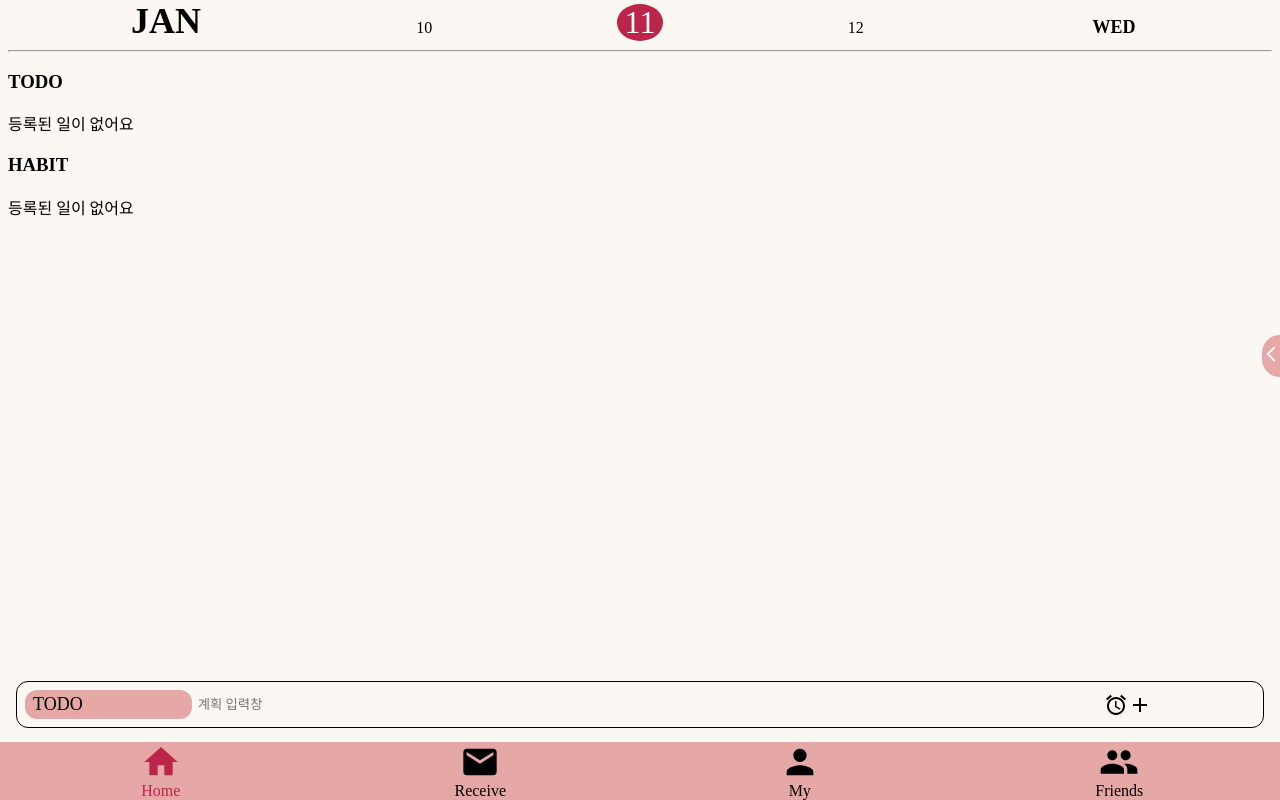
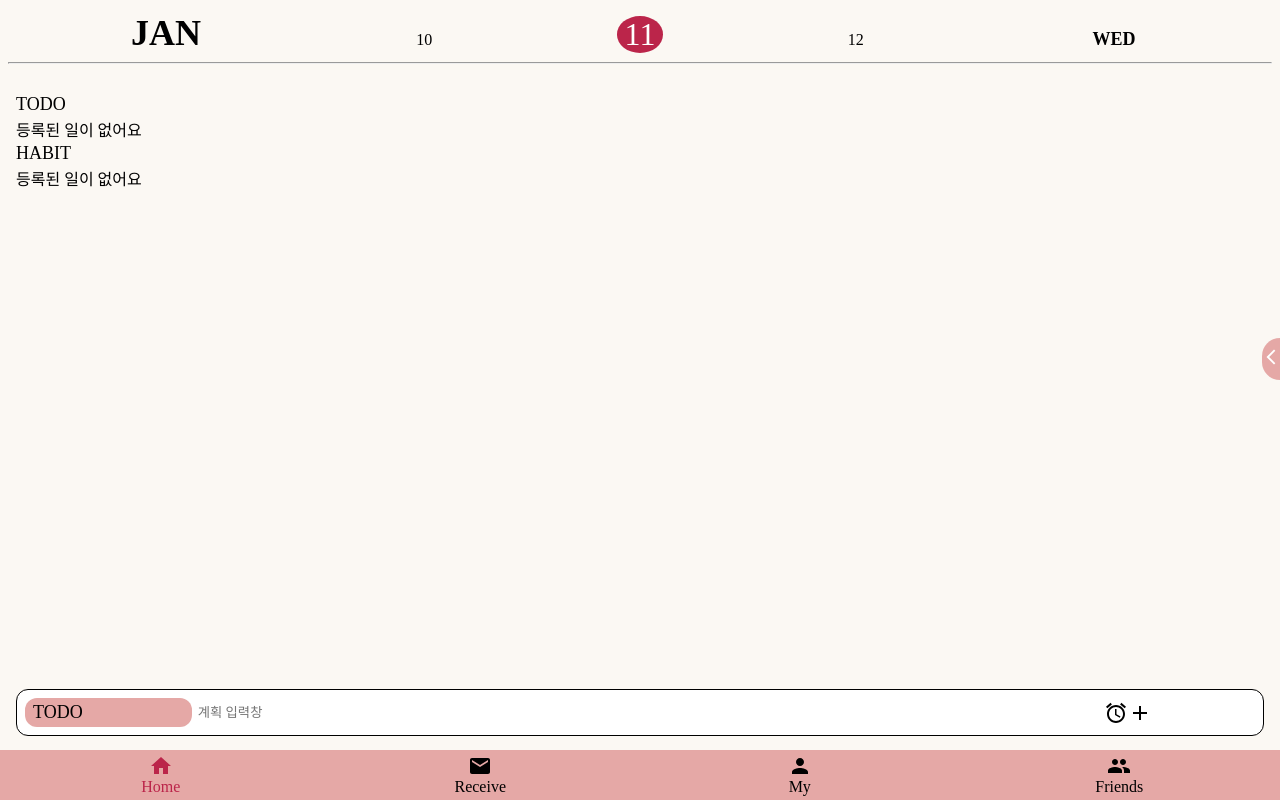
Before and after one commit to SWAcademy-Team-3/todoclient, a React (Create React App) app: page / in a window 1280 px wide. Built offline with nearby package versions, Linux system fonts and the light colour scheme; a web font is replaced by a local one.

Commit message:
[fix] Home 컴포넌트 재조정

```diff
--- a/src/component/NavigatorBox.js
+++ b/src/component/NavigatorBox.js
@@ -11,14 +11,14 @@ export default function NavigatorBox({ navName, onNavigation, selectNav }) {
       if (selectNav === navName) {
         return (
           <>
-            <HomeIcon sx={{ fontSize: 40, color: "#bb254a" }} />
+            <HomeIcon sx={{ color: "#bb254a" }} />
             <span style={{ color: "#bb254a" }}>{navName}</span>
           </>
         );
       } else {
         return (
           <>
-            <HomeIcon sx={{ fontSize: 40 }} />
+            <HomeIcon />
             <span>{navName}</span>
           </>
         );
@@ -27,14 +27,14 @@ export default function NavigatorBox({ navName, onNavigation, selectNav }) {
       if (selectNav === navName) {
         return (
           <>
-            <MailIcon sx={{ fontSize: 40, color: "#bb254a" }} />
+            <MailIcon sx={{ color: "#bb254a" }} />
             <span style={{ color: "#bb254a" }}>{navName}</span>
           </>
         );
       } else {
         return (
           <>
-            <MailIcon sx={{ fontSize: 40 }} />
+            <MailIcon />
             <span>{navName}</span>
           </>
         );
@@ -43,14 +43,14 @@ export default function NavigatorBox({ navName, onNavigation, selectNav }) {
       if (selectNav === navName) {
         return (
           <>
-            <PersonIcon sx={{ fontSize: 40, color: "#bb254a" }} />
+            <PersonIcon sx={{ color: "#bb254a" }} />
             <span style={{ color: "#bb254a" }}>{navName}</span>
           </>
         );
       } else {
         return (
           <>
-            <PersonIcon sx={{ fontSize: 40 }} />
+            <PersonIcon />
             <span>{navName}</span>
           </>
         );
@@ -59,14 +59,14 @@ export default function NavigatorBox({ navName, onNavigation, selectNav }) {
       if (selectNav === navName) {
         return (
           <>
-            <PeopleIcon sx={{ fontSize: 40, color: "#bb254a" }} />
+            <PeopleIcon sx={{ color: "#bb254a" }} />
             <span style={{ color: "#bb254a" }}>{navName}</span>
           </>
         );
       } else {
         return (
           <>
-            <PeopleIcon sx={{ fontSize: 40 }} />
+            <PeopleIcon />
             <span>{navName}</span>
           </>
         );
--- a/src/page/Home.js
+++ b/src/page/Home.js
@@ -1,5 +1,5 @@
 import React, { useState, useEffect } from "react";
-import { axios_get } from "../api/api";
+import { axios_get, axios_post } from "../api/api";
 import TodoInput from "./HomeComponent/TodoInput";
 import TodoList from "./HomeComponent/TodoList";
 import SimpleCalendar from "./HomeComponent/SimpleCalendar";
@@ -15,6 +15,8 @@ export default function Home() {
   const changeDate = () => {
     // TODO 사용자가 날짜를 바꿨을 때의 처리하는 곳
   };
+
+  // API 통신 안정시 제거
   const dummy_param1 = {
     searchData: "2023-01-12",
     type: "TODO",
@@ -24,6 +26,37 @@ export default function Home() {
     searchData: new Date("2023-01-12"),
     type: "HABIT",
     userId: "userId",
+  };
+
+  // TODO리스트에 추가
+  const addTodo = (addState, todo) => {
+    const type = addState === "TODO" ? "TODO" : "HABIT";
+    const data = {
+      memberid: "userId",
+      type,
+      todo,
+    };
+    // axios_post("todo", data);
+    // 낙관적 업데이트
+    if (type === "TODO") {
+      setTodos([
+        ...todos,
+        {
+          todo,
+        },
+      ]);
+    } else {
+      setHabits([
+        ...habits,
+        {
+          todo,
+        },
+      ]);
+    }
+  };
+  const [containerHeight, setContainerHeight] = useState("85vh");
+  const calHeight = () => {
+    const navHeight = document.getElementBy;
   };
 
   // User TODO API 받기
@@ -39,15 +72,16 @@ export default function Home() {
 
   return (
     <>
-      <div className="container">
+      <div className="header">
         <SimpleCalendar date={date} changeDate={changeDate} />
         <hr />
+      </div>
+      <div id="homeContents">
         <TodoList category={"TODO"} data={todos} />
         <TodoList category={"HABIT"} data={habits} />
       </div>
       <CalendarToggle />
-
-      <TodoInput />
+      <TodoInput addTodo={addTodo} />
     </>
   );
 }
--- a/src/page/HomeComponent/TodoInput.js
+++ b/src/page/HomeComponent/TodoInput.js
@@ -1,24 +1,35 @@
 import AccessAlarmIcon from "@mui/icons-material/AccessAlarm";
 import AddIcon from "@mui/icons-material/Add";
 
-import React, { useState, useEffect, useRef } from "react";
+import React, { useState, useRef } from "react";
 
-export default function TodoInput() {
+export default function TodoInput({ addTodo }) {
   const [todoText, setTodoText] = useState("");
+  const [addState, setAddState] = useState("TODO");
   const todoInput = useRef();
 
   const onChange = (e) => {
     setTodoText(e.target.value);
   };
 
-  // TODO API와 함께 투두 추가 할 수 있도록 구현
+  const changeAddState = () => {
+    if (addState === "TODO") {
+      setAddState("습관");
+    } else {
+      setAddState("TODO");
+    }
+  };
+  // TODO 엔터를 입력해도 추가될 수 있도록 구현
   // TODO 시간 설정할 수 있는 토스트 창 추가
-  // TODO TODO인지 HABIT인지 맨 앞 컴포넌트 변경
+  // TODO 입력 시 todoText 초기화 시키기
 
   return (
     <div className="InputBox">
-      <div>
-        <span>TODO</span>
+      <div
+        style={{ backgroundColor: addState === "TODO" ? "#e5a8a6" : "#BECAD6" }}
+        onClick={changeAddState}
+      >
+        <span>{addState}</span>
       </div>
       <input
         type={"text"}
@@ -29,7 +40,7 @@ export default function TodoInput() {
       ></input>
       <div>
         <AccessAlarmIcon />
-        <AddIcon />
+        <AddIcon onClick={() => addTodo(addState, todoText)} />
       </div>
     </div>
   );
--- a/src/page/HomeComponent/TodoList.js
+++ b/src/page/HomeComponent/TodoList.js
@@ -1,21 +1,24 @@
 export default function TodoList({ category, data }) {
-  // TODO TODO 들여쓰기 적용
   // TODO 삭제버튼 커스터마이징
   // TODO TODO 완료 상태 여부 판단(update)
 
   return (
     <>
-      <h3>{category}</h3>
+      <p style={{ fontSize: "18px", margin: "2px 0px" }}>{category}</p>
       {data.length === 0 ? (
         <span>등록된 일이 없어요</span>
       ) : (
-        data.map((val, index) => {
-          return (
-            <span key={index}>
-              <button>x</button> {val.todo} <br />
-            </span>
-          );
-        })
+        <div className="list">
+          {data.map((val, index) => {
+            return (
+              <div className="element" key={index}>
+                <span>
+                  <button>x</button> {val.todo} <br />
+                </span>
+              </div>
+            );
+          })}
+        </div>
       )}
     </>
   );
--- a/src/style/index.scss
+++ b/src/style/index.scss
@@ -7,20 +7,79 @@ $background-color: #fbf8f3;
   src: url(../assets/font/GowunBatang-Regular.ttf);
 }
 
-.test {
-  color: $main-color;
+//최상위 div
+.App {
+  height: 100vh;
+  position: relative;
+  font-family: "GowunBatang";
+  background-color: $background-color;
 }
 
-.App {
-  height: 100vh;
-  font-family: "GowunBatang";
-}
+// contents와 navigation으로 구분
+.contents {
+  height: calc(100vh - 48px);
+  position: relative;
+  .header {
+    height: 80px;
+    padding-top: 12px;
+    margin: 0px 8px;
+    //HOME 헤더
+    .SimpleCalendar {
+      display: flex;
+      flex-direction: row;
+      width: -webkit-fill-available;
+      align-items: baseline;
 
-.contents {
-  background-color: $background-color;
-  height: 93vh;
-  position: relative;
+      & > * {
+        display: flex;
+        flex-wrap: wrap;
+        align-content: center;
+        justify-content: center;
+      }
 
+      & > :nth-child(1) {
+        font-size: 36px;
+        font-weight: 600;
+        flex: 1;
+      }
+
+      & > :nth-child(2) {
+        flex: 2;
+        justify-content: space-around;
+        align-items: baseline;
+
+        & > #selectedDay {
+          background-color: $sub-color;
+          color: white;
+          font-size: 32px;
+          border-radius: 50%;
+          padding: 0px 8px;
+        }
+      }
+
+      & > :nth-child(3) {
+        font-size: 18px;
+        font-weight: 600;
+        flex: 1;
+      }
+    }
+  }
+  #homeContents {
+    margin: 0px 16px;
+    max-height: calc(100vh - 220px);
+    overflow: scroll;
+
+    .list {
+      border-left: 1px solid #dadada;
+      margin-left: 4px;
+
+      .element {
+        margin-left: 8px;
+      }
+    }
+  }
+
+  // Home에서 쓰이는 Input 박스 떠있어야하는 영역
   .InputBox {
     position: absolute;
     bottom: 0;
@@ -32,6 +91,7 @@ $background-color: #fbf8f3;
     font-size: 22px;
     padding: 8px;
     border-radius: 12px;
+    background-color: white;
 
     & > :nth-child(1) {
       flex: 1;
@@ -61,7 +121,7 @@ $background-color: #fbf8f3;
       align-items: center;
     }
   }
-
+  // Home에서 쓰이는 CalendarToggle 떠있는 영역
   .CalendarToggle {
     background-color: $main-color;
     width: fit-content;
@@ -79,10 +139,10 @@ $background-color: #fbf8f3;
   flex-direction: row;
   position: fixed;
   bottom: 0;
-  height: 7vh;
   width: -webkit-fill-available;
   border: 1px solid $main-color;
   background-color: $main-color;
+  height: 48px;
 }
 
 .NavigatorBox {
@@ -93,47 +153,3 @@ $background-color: #fbf8f3;
   flex: 1;
   text-align: center;
 }
-
-.container {
-  margin: 0px 8px;
-
-  .SimpleCalendar {
-    display: flex;
-    flex-direction: row;
-    width: -webkit-fill-available;
-    align-items: baseline;
-
-    & > * {
-      display: flex;
-      flex-wrap: wrap;
-      align-content: center;
-      justify-content: center;
-    }
-
-    & > :nth-child(1) {
-      font-size: 36px;
-      font-weight: 600;
-      flex: 1;
-    }
-
-    & > :nth-child(2) {
-      flex: 2;
-      justify-content: space-around;
-      align-items: baseline;
-
-      & > #selectedDay {
-        background-color: $sub-color;
-        color: white;
-        font-size: 32px;
-        border-radius: 50%;
-        padding: 0px 8px;
-      }
-    }
-
-    & > :nth-child(3) {
-      font-size: 18px;
-      font-weight: 600;
-      flex: 1;
-    }
-  }
-}
```
